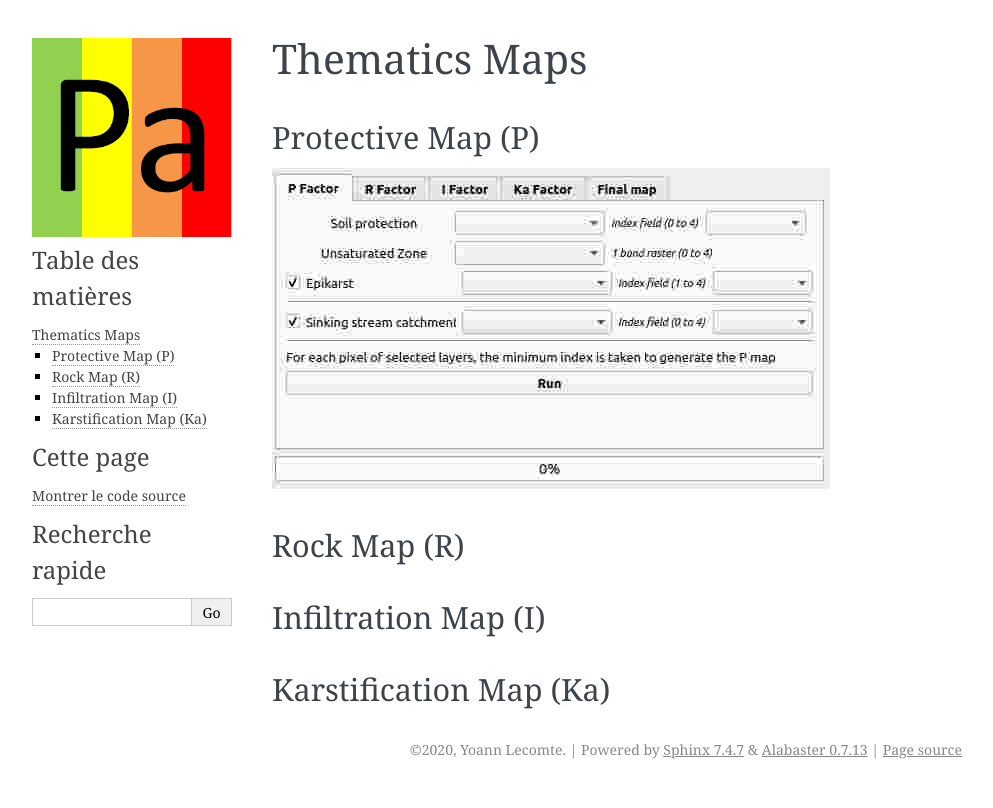
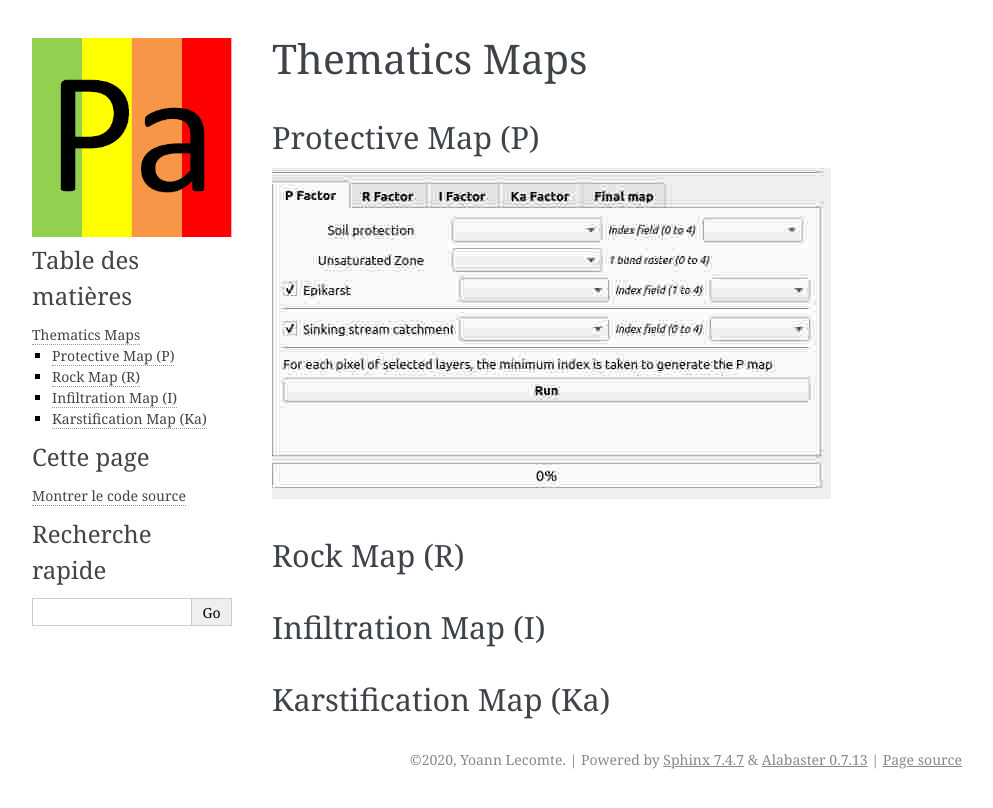
Before and after one commit to Paprika-plugins/PaPRIKa-docs, a Sphinx documentation site: the page built from source/criteres.rst, in a window 1280 px wide. Shown: the top 808 px of the page, without its empty margins (148-1141 px from the left). Built offline with Sphinx 7.4.7, drawn with Linux system fonts in a browser that asks for light colours.

Commit message:
plutot en png

```diff
--- a/source/criteres.rst
+++ b/source/criteres.rst
@@ -5,7 +5,7 @@ Thematics Maps
 Protective Map (P)
 ******************
 
-.. image:: _static/interface_P.jpg
+.. image:: _static/interface_P.png
 
 
 Rock Map (R)
```
Also changed, not shown: source/_static/interface_P.jpg (deleted), source/_static/interface_P.png (added).
